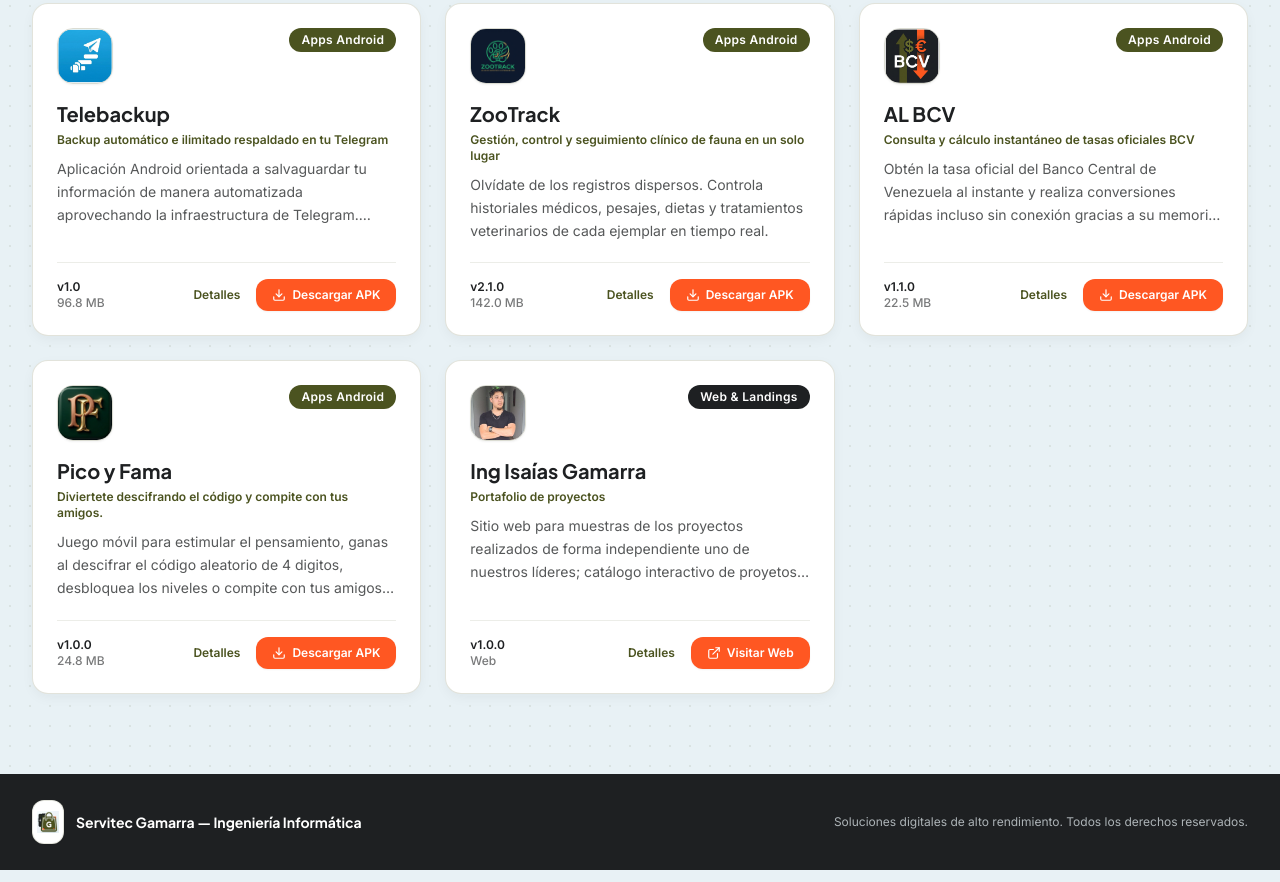
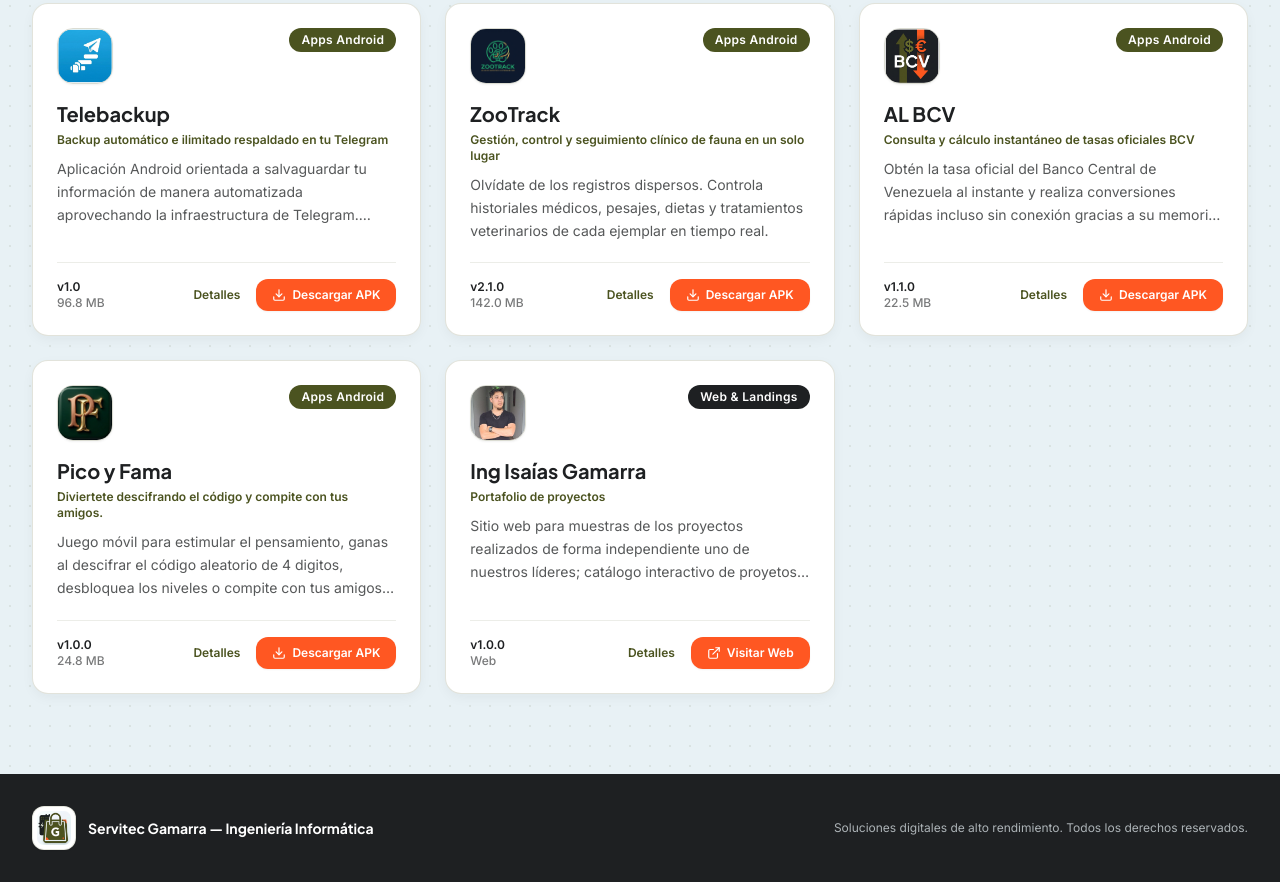
Before and after one commit to ChaiaMaster/SerTec_Store, a plain HTML site: page index.html in a window 1280 px wide. Shown: the part 404-1286 px from the top of the page. Drawn offline with nearby package versions, Linux system fonts and the light colour scheme.

Commit message:
Remove redundant div around logo image
Removed unnecessary div wrapper around the logo image.

```diff
--- a/index.html
+++ b/index.html
@@ -189,12 +189,10 @@
     <footer class="bg-charcoal text-pureWhite mt-12 py-8">
         <div class="max-w-7xl mx-auto px-4 sm:px-6 lg:px-8 flex flex-col sm:flex-row items-center justify-between gap-4 text-center sm:text-left">
             <div class="flex items-center gap-3">
-                <div class="w-8 h-8 rounded-lg bg-primary flex items-center justify-center">
-                    <img src="./assets/brand/ServiTecStore.webp"
+                <img src="./assets/brand/ServiTecStore.webp"
                      alt="Logo Servitec Gamarra"
                      class="w-11 h-11 rounded-xl object-contain bg-pureWhite border border-primary/15 p-1 shadow-sm group-hover:border-primary transition-colors"
                      onerror="this.onerror=null; this.style.display='none';">
-                </div>
                 <span class="font-display font-bold text-pureWhite text-sm">Servitec Gamarra — Ingeniería Informática</span>
             </div>
             <p class="text-xs text-skyTech/70">
```
